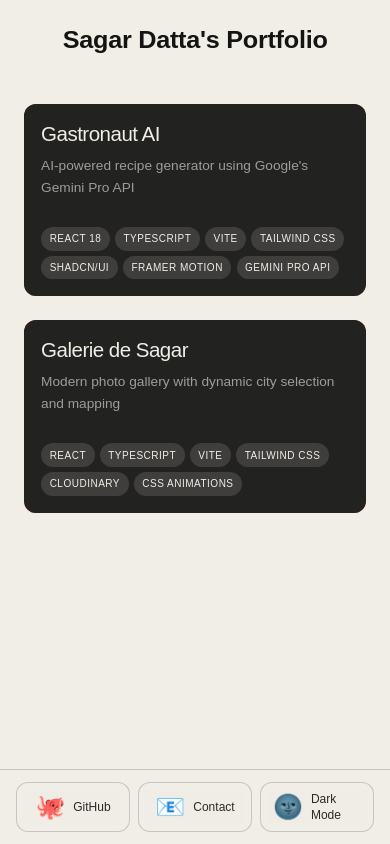
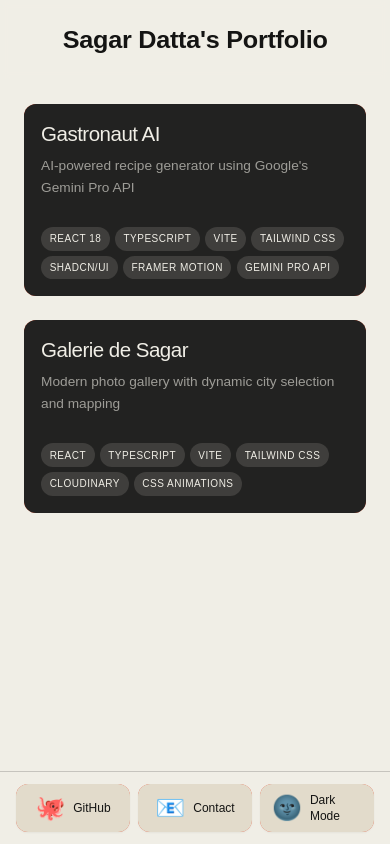
Before and after one commit to sagar-datta/portfolio, a Next.js app: page / in a window 390 px wide. Built offline with nearby package versions, Linux system fonts and the light colour scheme.

Commit message:
Enhance mobile dock item interaction with layered hover and active states

```diff
--- a/src/components/organisms/mobile-dock.tsx
+++ b/src/components/organisms/mobile-dock.tsx
@@ -14,15 +14,22 @@ export const MobileDock = ({ items }: IMobileDockProps) => {
           <div
             key={item.label}
             onClick={item.onClick}
-            className="flex-center px-3 py-2 rounded-xl cursor-pointer bg-primary/80 dark:bg-primary-dark/80 backdrop-blur-sm border border-[#222221]/20 dark:border-[#F0EEE6]/20 active:bg-primary/60 dark:active:bg-primary-dark/60 animate-scale"
+            className="relative group w-full"
+          >
+            <div className="absolute -z-10 inset-0 bg-[#E54D2E] rounded-xl shadow-sm transition-all duration-150 group-active:[@media(hover:none)]:shadow-none" />
+            <div
+              className="flex-center px-3 py-2 rounded-xl cursor-pointer bg-[#E2DBCB] dark:bg-[#3F3E3C] transition-all duration-150
+              hover:[@media(hover:hover)]:-translate-x-0.5 hover:[@media(hover:hover)]:-translate-y-0.5
+              active:[@media(hover:none)]:-translate-x-0.5 active:[@media(hover:none)]:-translate-y-0.5"
             >
               <div className="flex-center gap-2">
                 <span className="text-2xl transform-gpu transition-transform active:scale-90">
                   {item.icon}
                 </span>
-              <span className="text-xs font-medium text-primary/90 dark:text-primary-dark/90">
+                <span className="text-xs font-medium text-primary dark:text-primary-dark">
                   {item.label}
                 </span>
+              </div>
             </div>
           </div>
         ))}
```
Lines whose indentation alone changed are shown as unchanged.
